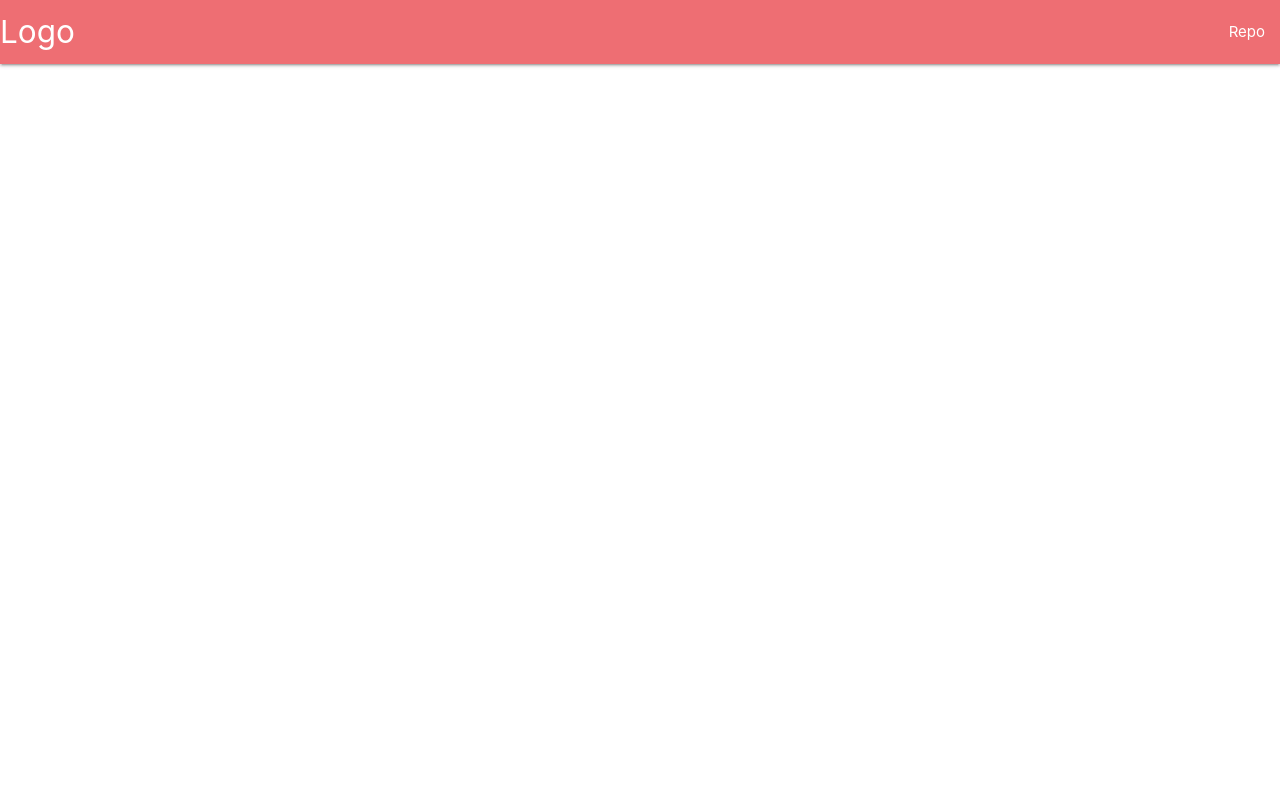
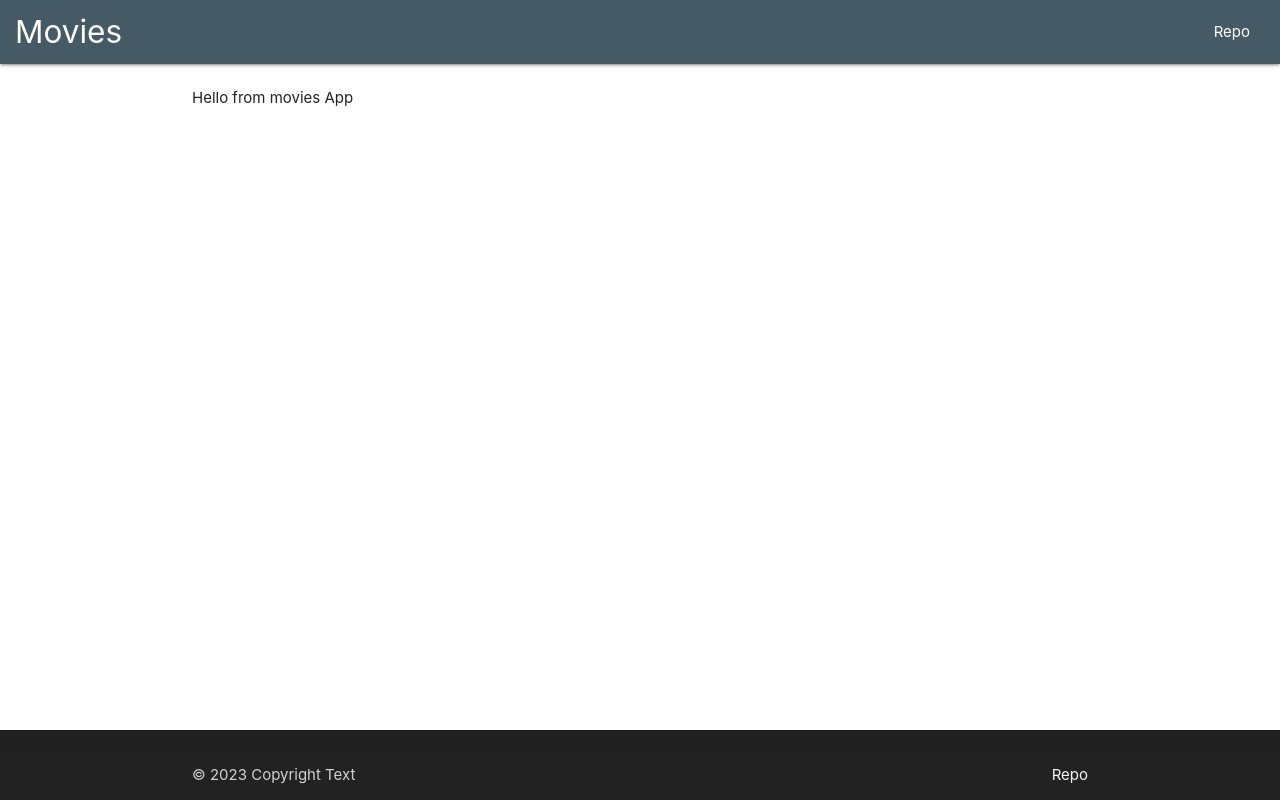
Before and after one commit to KuznetsovMK/react-movies, a React (Create React App) app: page / in a window 1280 px wide. Built offline with nearby package versions, Linux system fonts and the light colour scheme.

Commit message:
add footer, main

```diff
--- a/src/App.jsx
+++ b/src/App.jsx
@@ -1,10 +1,14 @@
+import React from "react";
 import {Header} from "./layout/Header";
-import React from "react";
+import {Footer} from "./layout/Footer";
+import {Main} from "./layout/Main";
 
 function App() {
     return (
         <>
             <Header/>
+            <Main />
+            <Footer/>
         </>
     );
 }
--- a/src/index.css
+++ b/src/index.css
@@ -7,7 +7,11 @@
   -moz-osx-font-smoothing: grayscale;
 }
 
-code {
-  font-family: source-code-pro, Menlo, Monaco, Consolas, 'Courier New',
-    monospace;
+nav {
+  padding: 0 1rem;
 }
+
+.content {
+  min-height: calc(100vh - 70px - 64px);
+  padding: 1.5rem 0;
+}
--- /dev/null
+++ b/src/layout/Footer.jsx
@@ -0,0 +1,13 @@
+function Footer() {
+    return <footer className="page-footer grey darken-4">
+        <div className="footer-copyright">
+            <div className="container">
+                © {new Date().getFullYear()} Copyright Text
+                <a className="grey-text text-lighten-4 right" href="#!">Repo</a>
+            </div>
+        </div>
+    </footer>
+
+}
+
+export {Footer}
--- a/src/layout/Header.jsx
+++ b/src/layout/Header.jsx
@@ -1,7 +1,7 @@
 function Header() {
-    return <nav>
+    return <nav className="blue-grey darken-2">
         <div className="nav-wrapper">
-            <a href="#" className="brand-logo">Logo</a>
+            <a href="#" className="brand-logo">Movies</a>
             <ul id="nav-mobile" className="right hide-on-med-and-down">
                 <li><a href="!#">Repo</a></li>
             </ul>
--- /dev/null
+++ b/src/layout/Main.jsx
@@ -0,0 +1,6 @@
+function Main() {
+    return <main className='container content'>
+        Hello from movies App
+    </main>
+}
+export {Main}
```
